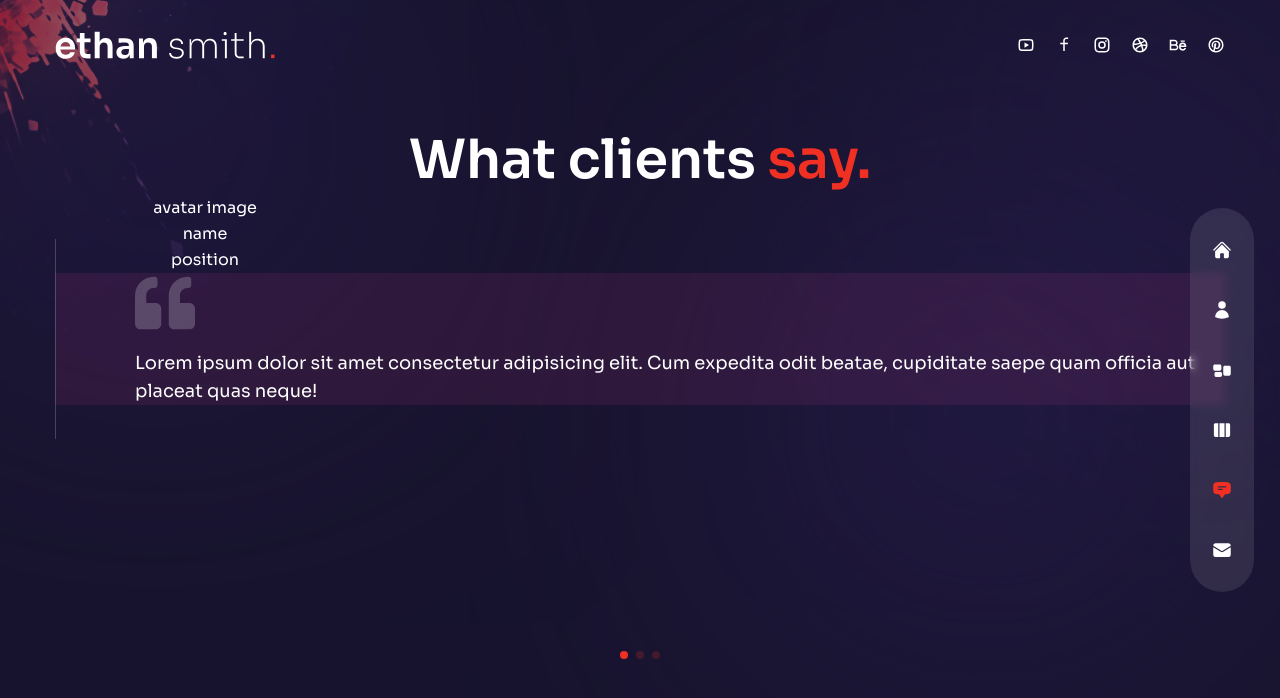
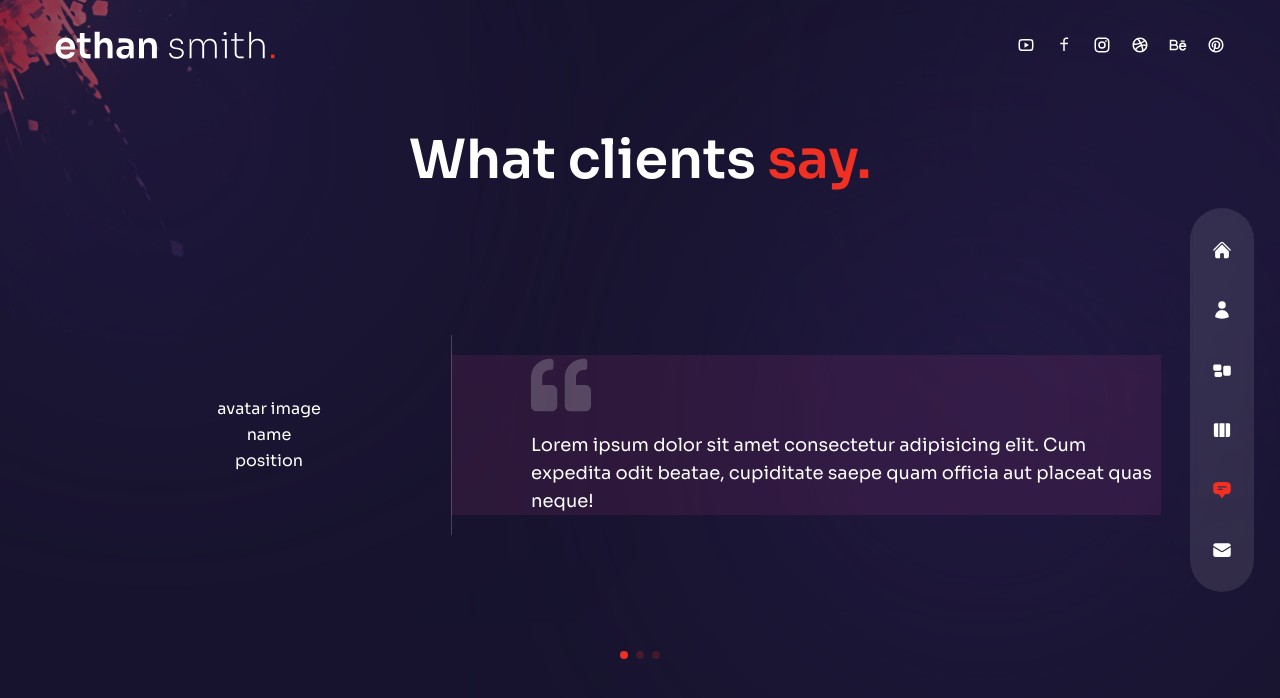
Before and after one commit to erickdc7/react-portfolio-2, a Next.js app: page /testimonials in a window 1280 px wide. Shown: the top 698 px of the page. Built offline with nearby package versions, Linux system fonts and the light colour scheme.

Commit message:
add container styles

```diff
--- a/components/TestimonialSlider.js
+++ b/components/TestimonialSlider.js
@@ -54,7 +54,7 @@ const TestimonialSlider = () => {
         testimonialData.map((person, index) => {
           return (
             <SwiperSlide key={index}>
-              <div>
+              <div className="flex flex-col items-center md:flex-row gap-x-8 h-full px-16">
                 {/* Avatar, name, position */}
                 <div className="w-full max-w-[300px]">
                   <div>
```
